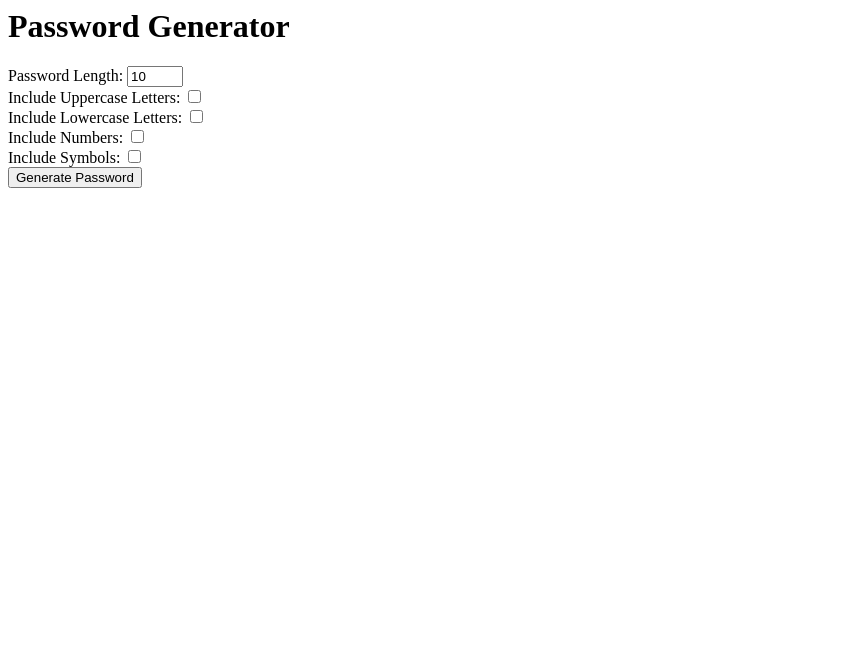
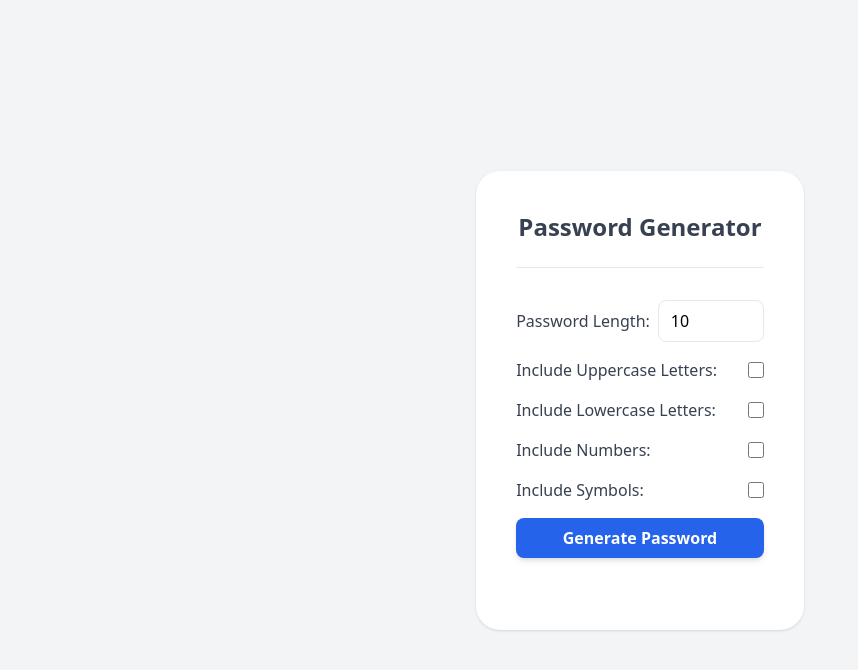
Before and after one commit to ankitraj993/password-generator-js, a plain HTML site: page index.html in a window 1280 px wide. Shown: the whole page, without its empty margins (0-858 px from the left). Drawn offline with nearby package versions, Linux system fonts and the light colour scheme.

Commit message:
Initial commit: Password Generator with Tailwind CSS styling

```diff
--- a/index.html
+++ b/index.html
@@ -1,37 +1,70 @@
+<!DOCTYPE html>
 <html lang="en">
-
 <head>
     <meta charset="UTF-8">
     <meta name="viewport" content="width=device-width, initial-scale=1.0">
     <title>Password Generator</title>
+    <script src="https://cdn.tailwindcss.com"></script>
     <script src="./index.js"></script>
 </head>
 
-<body>
-    <h1>Password Generator</h1>
-    <form id="passwordForm">
-        <label for="length">Password Length:</label>
-        <input type="number" id="length" name="length" min="6" max="32" value="10">
-        <br>
-        <label for="uppercase">Include Uppercase Letters:</label>
-        <input type="checkbox" id="uppercase" name="uppercase">
-        <br>
-        <label for="lowercase">Include Lowercase Letters:</label>
-        <input type="checkbox" id="lowercase" name="lowercase">
-        <br>
-        <label for="numbers">Include Numbers:</label>
-        <input type="checkbox" id="numbers" name="numbers">
-        <br>
-        <label for="symbols">Include Symbols:</label>
-        <input type="checkbox" id="symbols" name="symbols">
-        <br>
-        <button type="submit" id="generate">Generate Password</button>
-    </form>
+<body class="min-h-screen bg-gray-100 py-6 flex flex-col justify-center sm:py-12">
+    <div class="relative py-3 sm:max-w-xl sm:mx-auto">
+        <div class="relative px-4 py-10 bg-white mx-8 md:mx-0 shadow rounded-3xl sm:p-10">
+            <div class="max-w-md mx-auto">
+                <div class="divide-y divide-gray-200">
+                    <h1 class="text-2xl font-semibold mb-6 text-center text-gray-700">Password Generator</h1>
 
-    <div id="resultContainer" style="display:none;">
-        <input type="text" id="passwordResult" readonly>
-        <button id="copyBtn">Copy</button>
+                    <form id="passwordForm" class="py-8 space-y-4">
+                        <div class="flex items-center justify-between">
+                            <label for="length" class="text-gray-700">Password Length:</label>
+                            <input type="number" id="length" name="length" min="6" max="32" value="10"
+                                class="ml-2 px-3 py-2 border rounded-lg focus:outline-none focus:ring-2 focus:ring-blue-500">
+                        </div>
+
+                        <div class="flex items-center justify-between">
+                            <label for="uppercase" class="text-gray-700">Include Uppercase Letters:</label>
+                            <input type="checkbox" id="uppercase" name="uppercase"
+                                class="h-4 w-4 text-blue-600 focus:ring-blue-500 border-gray-300 rounded">
+                        </div>
+
+                        <div class="flex items-center justify-between">
+                            <label for="lowercase" class="text-gray-700">Include Lowercase Letters:</label>
+                            <input type="checkbox" id="lowercase" name="lowercase"
+                                class="h-4 w-4 text-blue-600 focus:ring-blue-500 border-gray-300 rounded">
+                        </div>
+
+                        <div class="flex items-center justify-between">
+                            <label for="numbers" class="text-gray-700">Include Numbers:</label>
+                            <input type="checkbox" id="numbers" name="numbers"
+                                class="h-4 w-4 text-blue-600 focus:ring-blue-500 border-gray-300 rounded">
+                        </div>
+
+                        <div class="flex items-center justify-between">
+                            <label for="symbols" class="text-gray-700">Include Symbols:</label>
+                            <input type="checkbox" id="symbols" name="symbols"
+                                class="h-4 w-4 text-blue-600 focus:ring-blue-500 border-gray-300 rounded">
+                        </div>
+
+                        <button type="submit" id="generate"
+                            class="w-full py-2 px-4 bg-blue-600 hover:bg-blue-700 rounded-lg text-white font-semibold shadow-md transition duration-200">
+                            Generate Password
+                        </button>
+                    </form>
+
+                    <div id="resultContainer" style="display:none;" class="pt-6">
+                        <div class="flex space-x-2">
+                            <input type="text" id="passwordResult" readonly
+                                class="flex-1 px-3 py-2 border rounded-lg bg-gray-50">
+                            <button id="copyBtn"
+                                class="px-4 py-2 bg-green-600 hover:bg-green-700 text-white rounded-lg shadow-md transition duration-200">
+                                Copy
+                            </button>
+                        </div>
+                    </div>
+                </div>
+            </div>
+        </div>
     </div>
 </body>
-
 </html>
--- a/index.js
+++ b/index.js
@@ -34,8 +34,8 @@ function init() {
   function generatePassword() {
     // declare variables here because values can change
     const lengthInput = document.querySelector('#length');
-    const upperCaseInput = document.querySelector('#upperCase');
-    const lowerCaseInput = document.querySelector('#lowerCase');
+    const upperCaseInput = document.querySelector('#uppercase');
+    const lowerCaseInput = document.querySelector('#lowercase');
     const numbersInput = document.querySelector('#numbers');
     const specialCharsInput = document.querySelector('#symbols');
 
```
